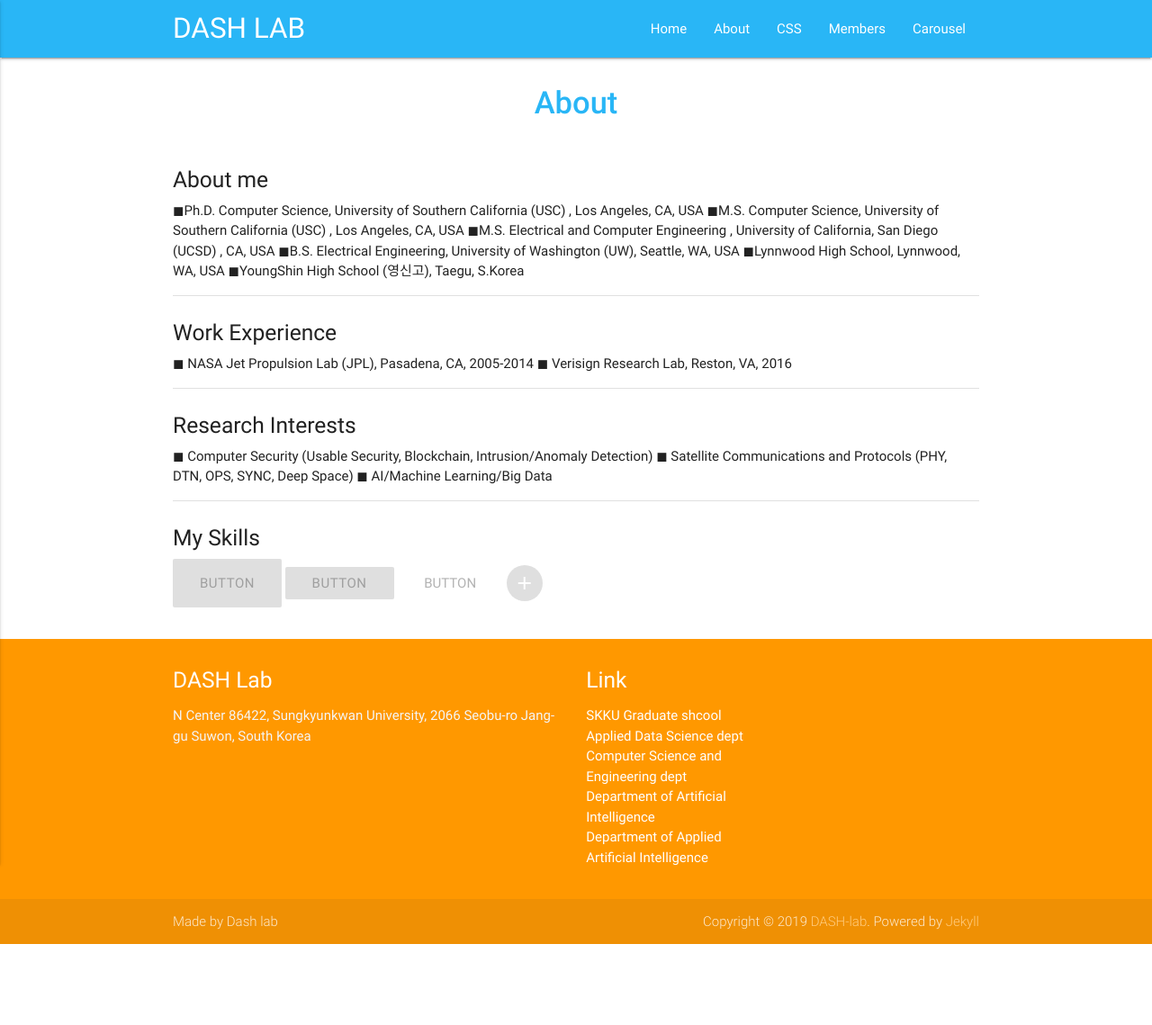
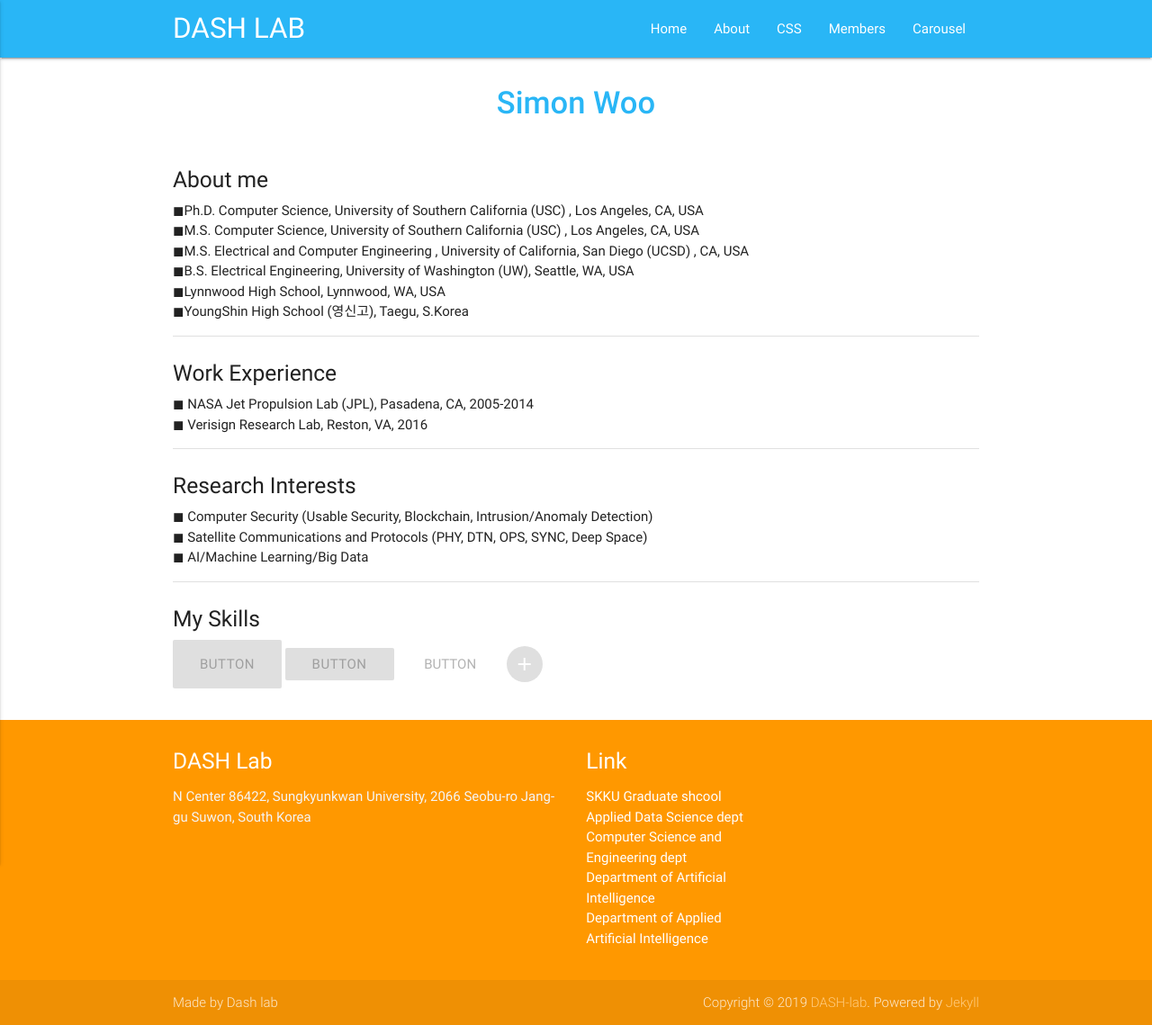
Before and after one commit to s00ne/s00ne.github.io, a Jekyll site: the page built from example1.md, in a window 1280 px wide. Shown: the whole page at 90% size. Built offline with Jekyll 4.4.1, drawn with Linux system fonts in a browser that asks for light colours; before the commit the page ends 1049 px from its top, so only the background shows below that.

Commit message:
Update example1.md

```diff
--- a/example1.md
+++ b/example1.md
@@ -4,32 +4,32 @@ title: About
 permalink: /About/
 ---
 
-<h1 class="page-title">{{ page.title | escape }}</h1>
+<h1 class="page-title">Simon Woo</h1>
 
 <div class="section">
     <h5>About me</h5>
-        ◼Ph.D. Computer Science, University of Southern California (USC) , Los Angeles, CA, USA
-        ◼M.S. Computer Science, University of Southern California (USC) , Los Angeles, CA, USA
-        ◼M.S. Electrical and Computer Engineering , University of California, San Diego (UCSD) , CA, USA
-        ◼B.S. Electrical Engineering, University of Washington (UW), Seattle, WA, USA
-        ◼Lynnwood High School, Lynnwood, WA, USA
-        ◼YoungShin High School (영신고), Taegu, S.Korea
+        ◼Ph.D. Computer Science, University of Southern California (USC) , Los Angeles, CA, USA <br>
+        ◼M.S. Computer Science, University of Southern California (USC) , Los Angeles, CA, USA <br>
+        ◼M.S. Electrical and Computer Engineering , University of California, San Diego (UCSD) , CA, USA <br>
+        ◼B.S. Electrical Engineering, University of Washington (UW), Seattle, WA, USA <br>
+        ◼Lynnwood High School, Lynnwood, WA, USA <br>
+        ◼YoungShin High School (영신고), Taegu, S.Korea <br>
 
 </div>
 
 <div class="divider"></div>
 <div class="section">
     <h5>Work Experience</h5>
-        ◼ NASA Jet Propulsion Lab (JPL), Pasadena, CA, 2005-2014
-        ◼ Verisign Research Lab, Reston, VA, 2016
+        ◼ NASA Jet Propulsion Lab (JPL), Pasadena, CA, 2005-2014 <br>
+        ◼ Verisign Research Lab, Reston, VA, 2016 <br>
 </div>
 
 <div class="divider"></div>
 <div class="section">
     <h5>Research Interests</h5>
-          ◼ Computer Security (Usable Security, Blockchain, Intrusion/Anomaly Detection)
-          ◼ Satellite Communications and Protocols (PHY, DTN, OPS, SYNC, Deep Space)
-          ◼ AI/Machine Learning/Big Data
+          ◼ Computer Security (Usable Security, Blockchain, Intrusion/Anomaly Detection) <br>
+          ◼ Satellite Communications and Protocols (PHY, DTN, OPS, SYNC, Deep Space) <br>
+          ◼ AI/Machine Learning/Big Data <br>
 </div>
 <div class="divider"></div>
 <div class="section">
```
